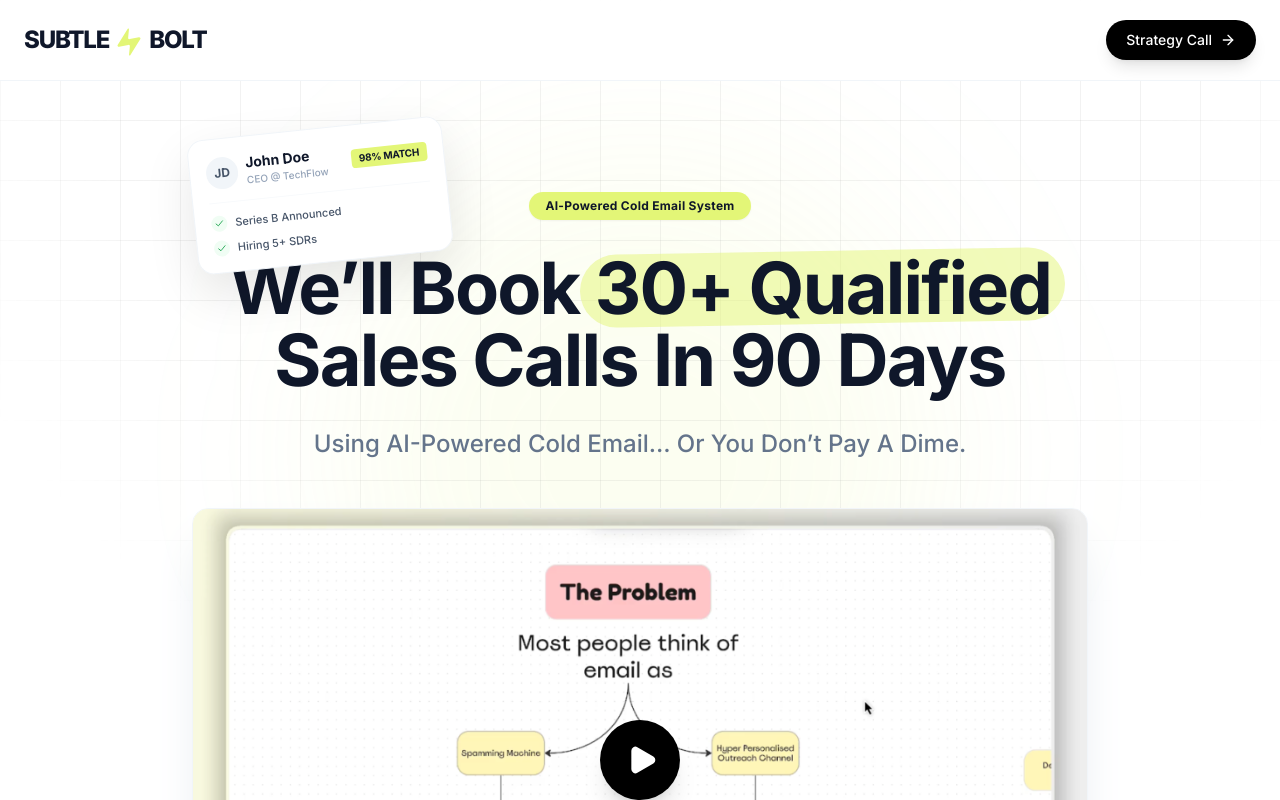
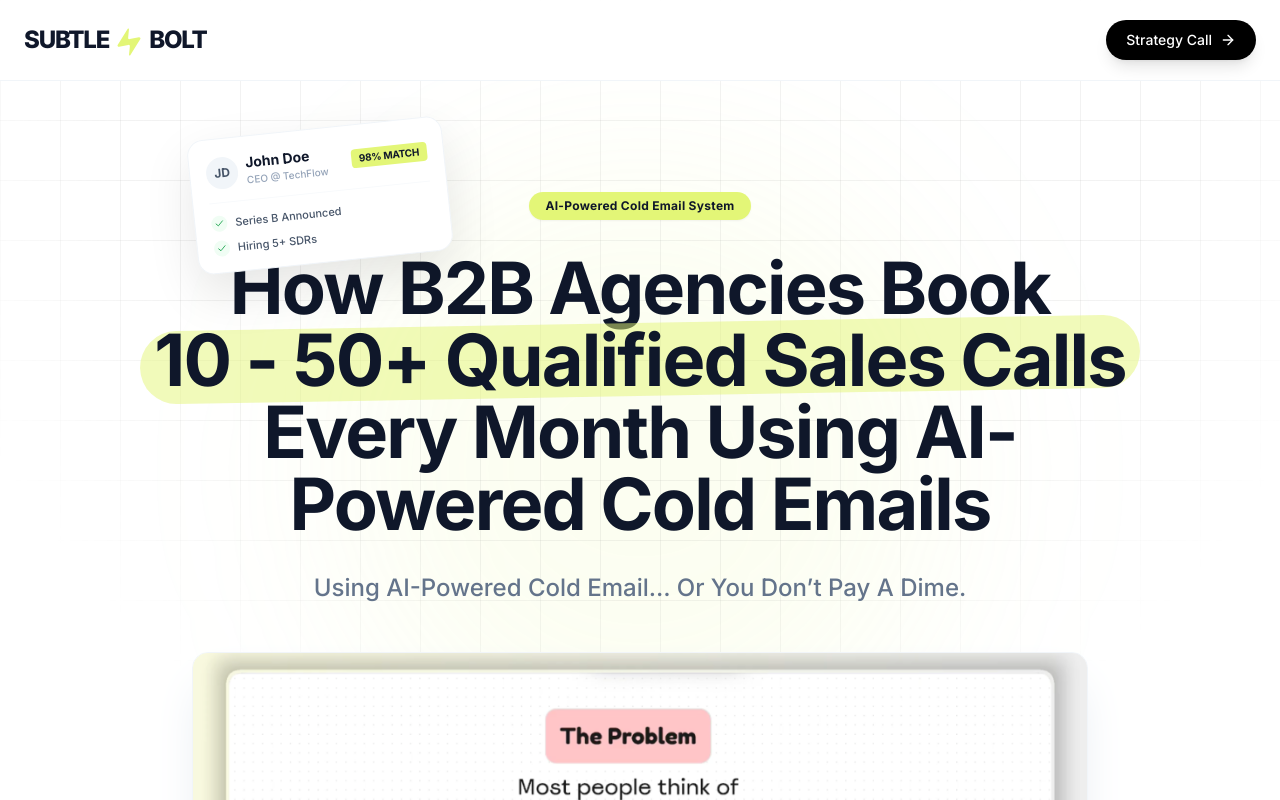
Before and after one commit to amsaluzair/subtlebolt-2, a React (Vite) app: page / in a window 1280 px wide. Shown: the top 800 px of the page. Built offline with nearby package versions, Linux system fonts and the light colour scheme.

Commit message:
Update hero headline and highlight

```diff
--- a/components/Hero.tsx
+++ b/components/Hero.tsx
@@ -72,7 +72,7 @@ const Hero: React.FC = () => {
 
         {/* Headlines */}
         <h1 className="text-5xl md:text-7xl font-bold text-slate-900 tracking-tight leading-[1.1] mb-8">
-          We’ll Book <span className="marker-highlight">30+ Qualified</span><br className="hidden md:block" /> Sales Calls In 90 Days
+          How B2B Agencies Book <span className="marker-highlight">10 - 50+ Qualified Sales Calls</span> Every Month Using AI-Powered Cold Emails
         </h1>
 
         <p className="text-xl md:text-2xl text-slate-500 font-medium max-w-2xl mx-auto mb-12">
```
